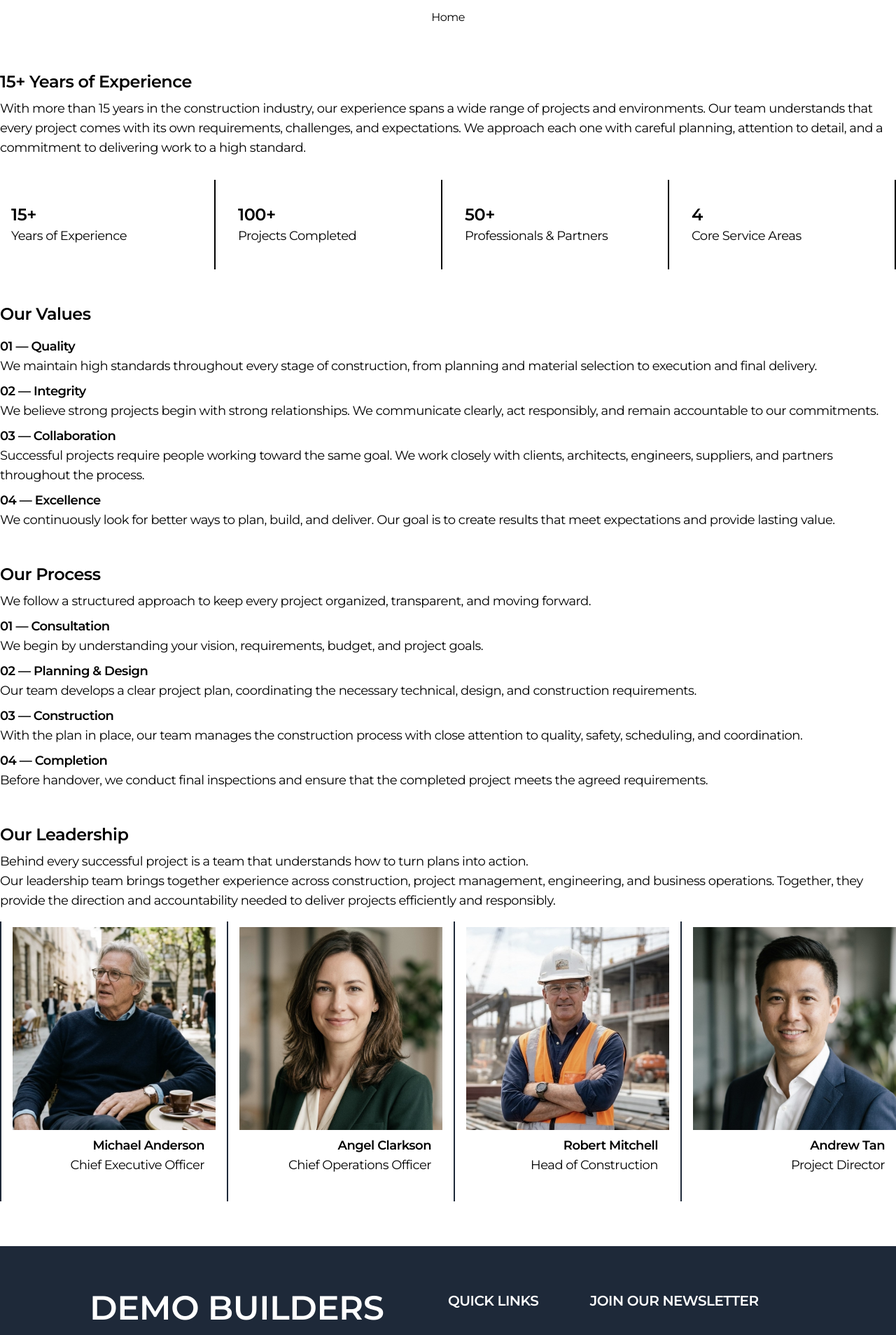
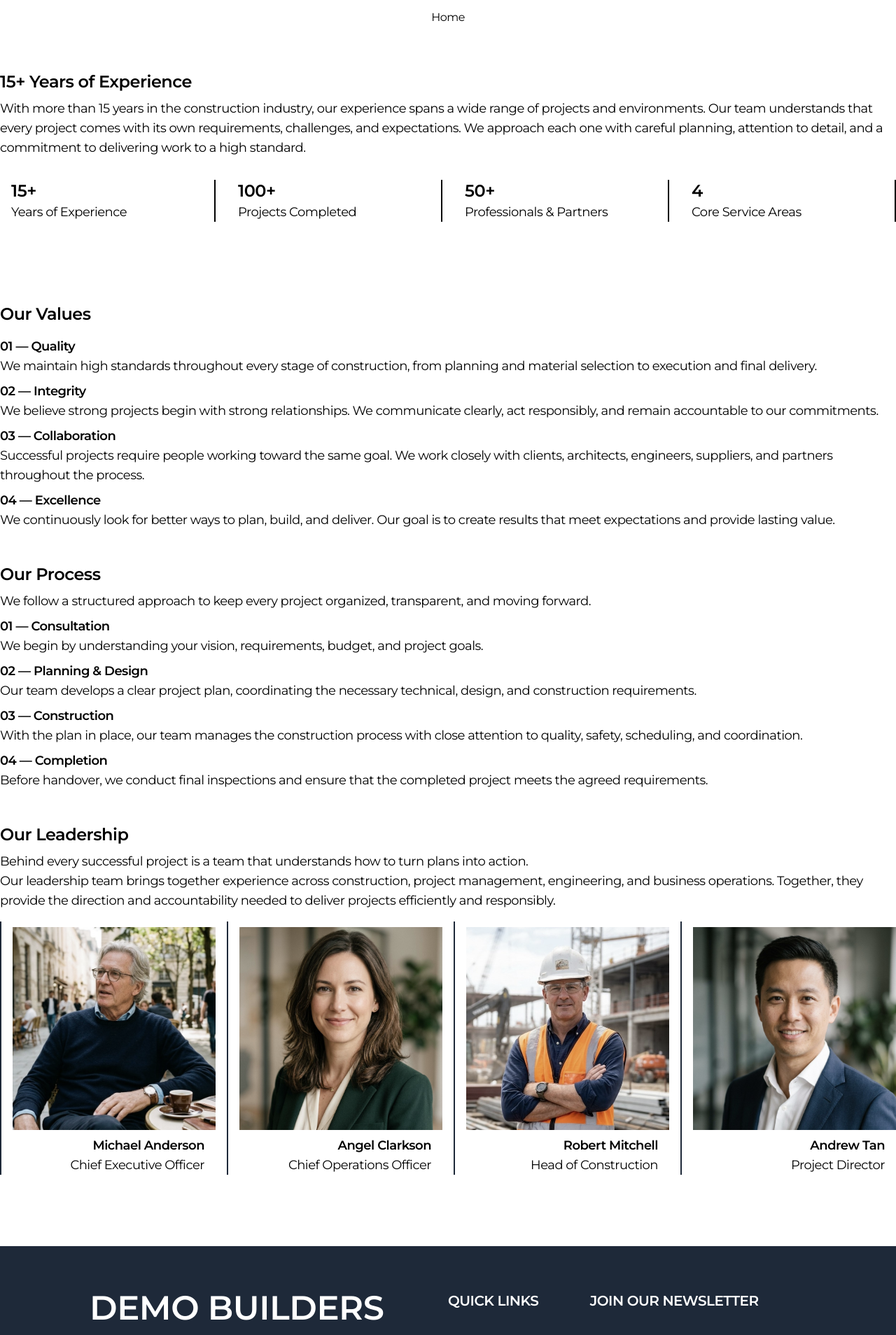
Before and after one commit to thegreatkeljb/construction_demo, a React (Vite) app: page /about in a window 1280 px wide. Shown: the part 617-2525 px from the top of the page at 70% size. Built offline with nearby package versions, Linux system fonts and the light colour scheme.

Commit message:
Feat: Added scroll animation to website

```diff
--- a/src/pages/About.jsx
+++ b/src/pages/About.jsx
@@ -2,6 +2,9 @@ import CEO from '../assets/leadership/ceo.jpg'
 import COO from '../assets/leadership/coo.jpg'
 import HEADCONST from '../assets/leadership/head_const.jpg'
 import PROJDIR from '../assets/leadership/proj_dir.jpg'
+
+import StaggerReveal from './components/StaggerReveal'
+
 
 const ProfileCard = ({ image, name, title }) => {
   return (
@@ -77,7 +80,7 @@ const About = () => {
         <span className="text-2xl font-semibold mb-2">15+ Years of Experience</span>
         <span>With more than 15 years in the construction industry, our experience spans a wide range of projects and environments.
         Our team understands that every project comes with its own requirements, challenges, and expectations. We approach each one with careful planning, attention to detail, and a commitment to delivering work to a high standard.</span>
-        <div className="grid grid-cols-4 gap-4 h-32 mt-8">
+        <StaggerReveal direction='up' className="grid grid-cols-4 gap-4 h-32 mt-8">
            {statistics.map((statistics) => (
               <ProjCard
                 key={statistics.stats}
@@ -85,7 +88,7 @@ const About = () => {
                 category={statistics.category}
               />
             ))}
-        </div>
+        </StaggerReveal>
       </div>
       {/* Values */}
       <div className="flex flex-col mt-12">
@@ -117,7 +120,7 @@ const About = () => {
         <span className="text-2xl font-semibold mb-2">Our Leadership</span>
         Behind every successful project is a team that understands how to turn plans into action. <br />
         Our leadership team brings together experience across construction, project management, engineering, and business operations. Together, they provide the direction and accountability needed to deliver projects efficiently and responsibly.
-        <div className="grid grid-cols-4 gap-4 h-100 mt-4">
+        <StaggerReveal direction='up' className="grid grid-cols-4 gap-4 h-100 mt-4">
            {leaders.map((leader) => (
               <ProfileCard
                 key={leader.name}
@@ -126,7 +129,7 @@ const About = () => {
                 title={leader.title}
               />
             ))}
-        </div>
+        </StaggerReveal>
       </div>
     </section>
   )
--- a/src/pages/Landing.jsx
+++ b/src/pages/Landing.jsx
@@ -13,6 +13,8 @@ import CEOImage from '../assets/demo_ceo.png';
 import DealImage from '../assets/demo_deal.png';
 import SkylineBG from '../assets/skyline_bg.jfif'
 import DemoBuildersLogo from '../assets/demo_builders/demobuilders_logo.png'
+
+import StaggerReveal from "./components/StaggerReveal";
 
 const HeroCard = ({ image, text, selected = false, onClick }) => {
     return (
@@ -73,8 +75,8 @@ const ProjectCard = ({ image, title, desc }) => {
 const ProjCard = ({ stats, category }) => {
     return (
         <div className='flex flex-col h-full text-center justify-center p-8 rounded-xl border border-gray-200'>
-        <span className='font-semibold text-5xl pb-4'>{ stats }</span>
-        <span>{ category }</span>
+            <span className='font-semibold text-5xl pb-4'>{stats}</span>
+            <span>{category}</span>
         </div>
     )
 }
@@ -304,7 +306,7 @@ const Landing = () => {
                                         Grounded in our values and driven by a pursuit of excellence, we build with purpose, creating lasting structures and a stronger foundation for generations to come.
                                     </div>
                                 </div>
-                                <div className="grid grid-cols-3 gap-4 items-center">
+                                <StaggerReveal direction="up" className="grid grid-cols-3 gap-4 items-center">
                                     {statistics.map((statistics) => (
                                         <ProjCard
                                             key={statistics.stats}
@@ -312,7 +314,7 @@ const Landing = () => {
                                             category={statistics.category}
                                         />
                                     ))}
-                                </div>
+                                </StaggerReveal>
 
                             </div>
 
@@ -337,7 +339,7 @@ const Landing = () => {
                     <span className='pt-2 pb-12'>Demo Builders is a trusted leader in the construction sector, renowned
                         <br /> for delivering exceptional results across a diverse range of projects.</span>
                     <div>
-                        <div className='grid grid-cols-3 gap-8'>
+                        <StaggerReveal direction="up" className="grid grid-cols-3 gap-8">
                             <ProjectCard
                                 image={Residential}
                                 title={'Residential'}
@@ -353,7 +355,7 @@ const Landing = () => {
                                 title={'Infrastructure'}
                                 desc={'Transportation'}
                             />
-                        </div>
+                        </StaggerReveal>
                     </div>
                 </div>
             </section>
--- a/src/pages/Portfolio.jsx
+++ b/src/pages/Portfolio.jsx
@@ -5,6 +5,8 @@ import IMG_2 from '../assets/demo_residential.png';
 import IMG_3 from '../assets/demo_commercial.png';
 import IMG_4 from '../assets/project_loft.png';
 import IMG_5 from '../assets/project_housing.png';
+
+import StaggerReveal from "./components/StaggerReveal";
 
 const ProjectCard = ({ img, name = "No Title", category, status }) => {
 
@@ -82,7 +84,7 @@ const Portfolio = () => {
         },
     ]
   return (
-    <div className="grid grid-cols-2 gap-8">
+    <StaggerReveal direction="up" className="grid grid-cols-2 gap-8">
        {projects.map((projects) => (
             <ProjectCard
                 key={projects.name}
@@ -92,7 +94,7 @@ const Portfolio = () => {
                 status={projects.status}
             />
         ))}
-    </div>
+    </StaggerReveal>
   )
 }
 
--- a/src/pages/Services.jsx
+++ b/src/pages/Services.jsx
@@ -4,6 +4,8 @@ import general from '../assets/services/general_construction.jpg';
 import project from '../assets/services/project_mng.jpg';
 import renovation from '../assets/services/renovation.jpg';
 import residential from '../assets/services/residential.jpg';
+
+import StaggerReveal from './components/StaggerReveal';
 
 
 const ServicesCard = ({ img, title, desc }) => {
@@ -65,7 +67,7 @@ const Services = () => {
     ]
   return (
     <div>
-        <div className="flex flex-col mt-12 text-lg">
+        <StaggerReveal direction='up' className="flex flex-col mt-12 text-lg">
             {content.map((content) => (
                 <ServicesCard
                     key={content.title}
@@ -74,7 +76,7 @@ const Services = () => {
                     desc={content.desc}
                 />
             ))}
-      </div>
+      </StaggerReveal>
     </div>
   )
 }
```
Lines whose indentation alone changed are shown as unchanged.
